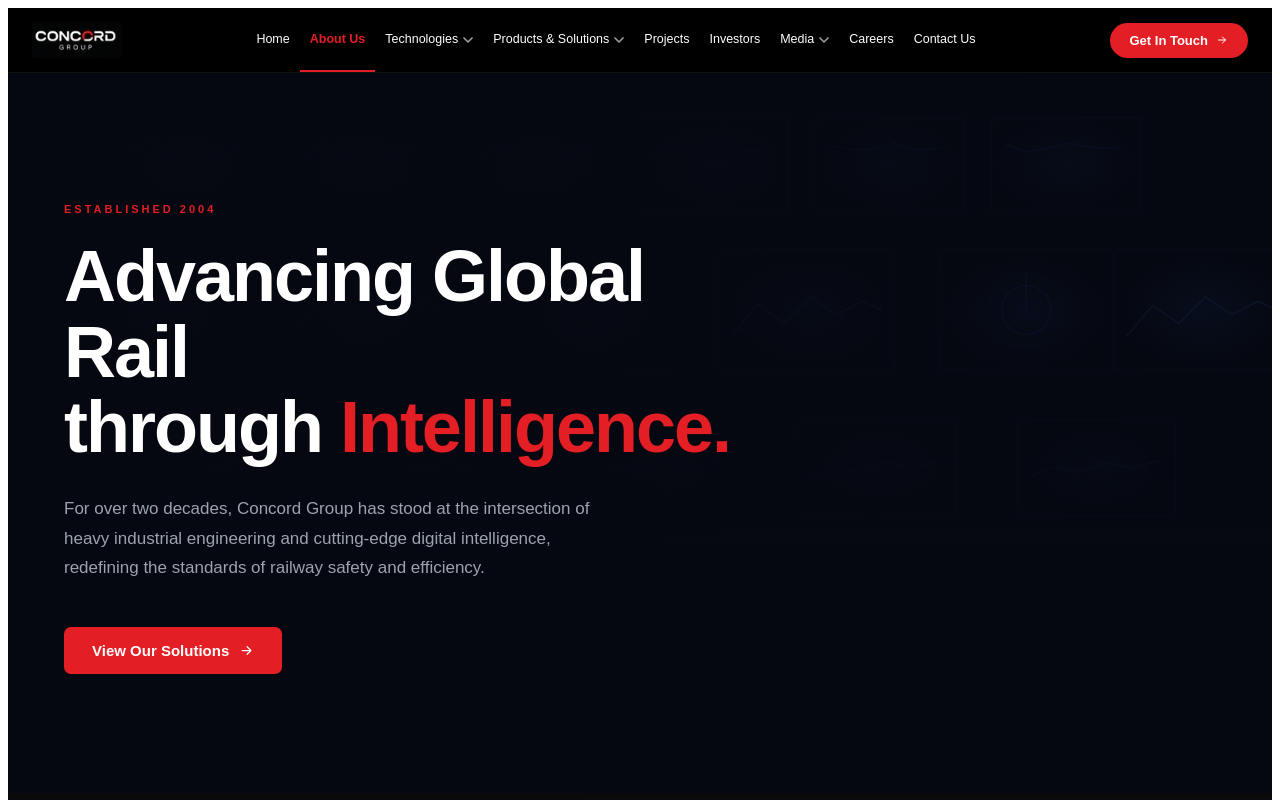
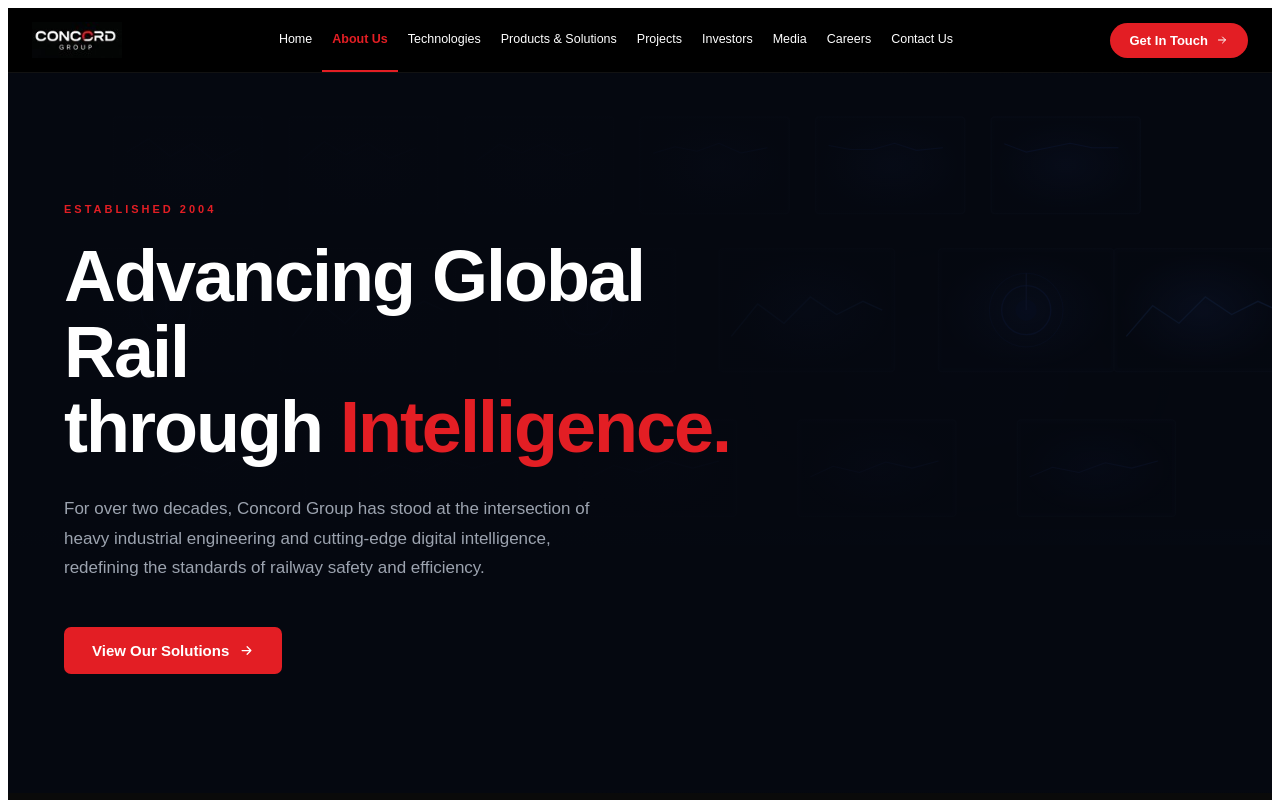
Before and after one commit to Madihakhan16/concord-website, a React (Create React App) app: page /about in a window 1280 px wide. Shown: the top 800 px of the page. Built offline with nearby package versions, Linux system fonts and the light colour scheme.

Commit message:
Update AboutUs.jsx

```diff
--- a/src/AboutUs.jsx
+++ b/src/AboutUs.jsx
@@ -216,11 +216,11 @@
           <div style={{ display: "flex", alignItems: "center" }}>
             <NavItem label="Home" href="/" />
             <NavItem label="About Us" active href="/about" />
-            <NavItem label="Technologies" href="/technologies" items={["Railway Safety Intelligence","Locomotive Control Systems","Green Rail Mobility","Embedded Electronics","AI Diagnostics & Monitoring","Railway Energy Systems"]} />
-            <NavItem label="Products & Solutions" href="/products" items={["Signaling Solutions","Automation & Control","Electrification Systems","Turnkey Projects","O&M Services"]} />
+            <NavItem label="Technologies" href="/technologies" />
+            <NavItem label="Products & Solutions" href="/products" />
             <NavItem label="Projects" href="/projects" />
             <NavItem label="Investors" href="/investors" />
-            <NavItem label="Media" href="/media" items={["Press Releases","Gallery","Videos"]} />
+            <NavItem label="Media" href="/media" />
             <NavItem label="Careers" href="/careers" />
             <NavItem label="Contact Us" href="/contact" />
           </div>
```
